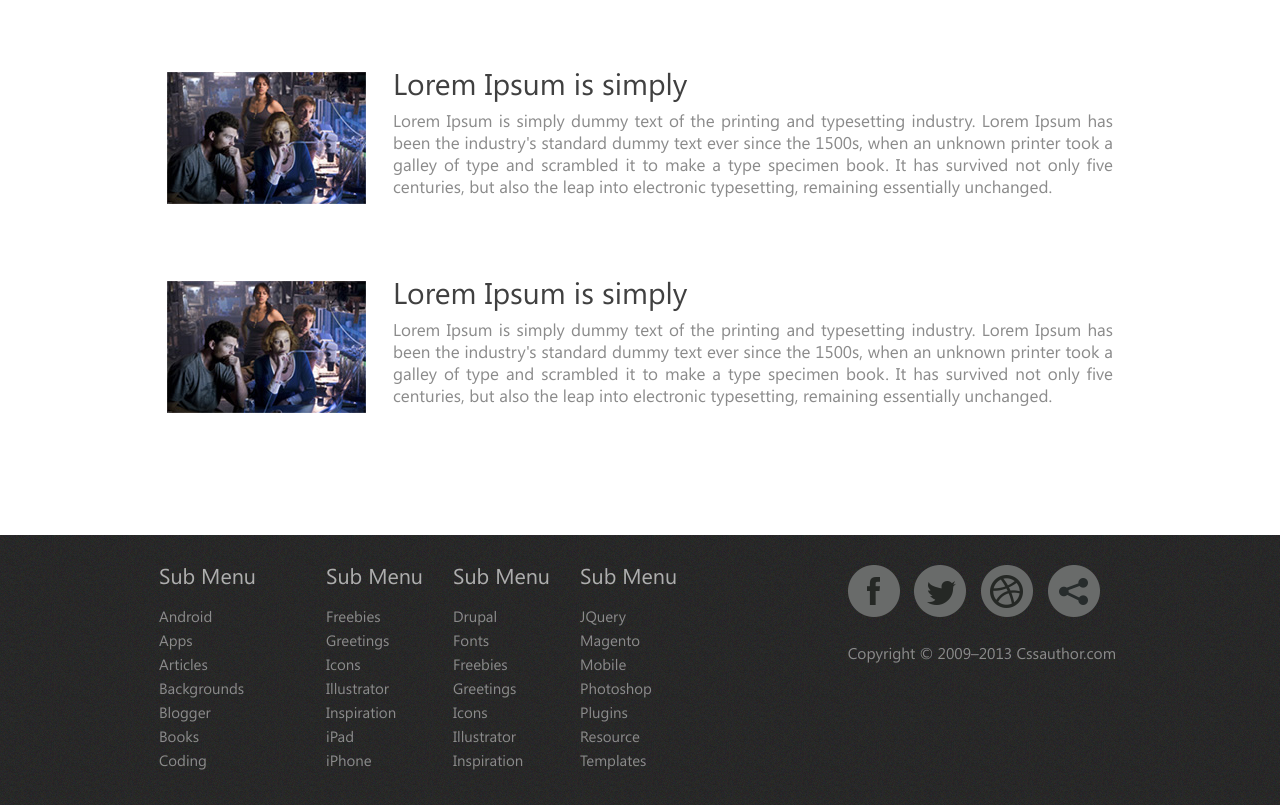
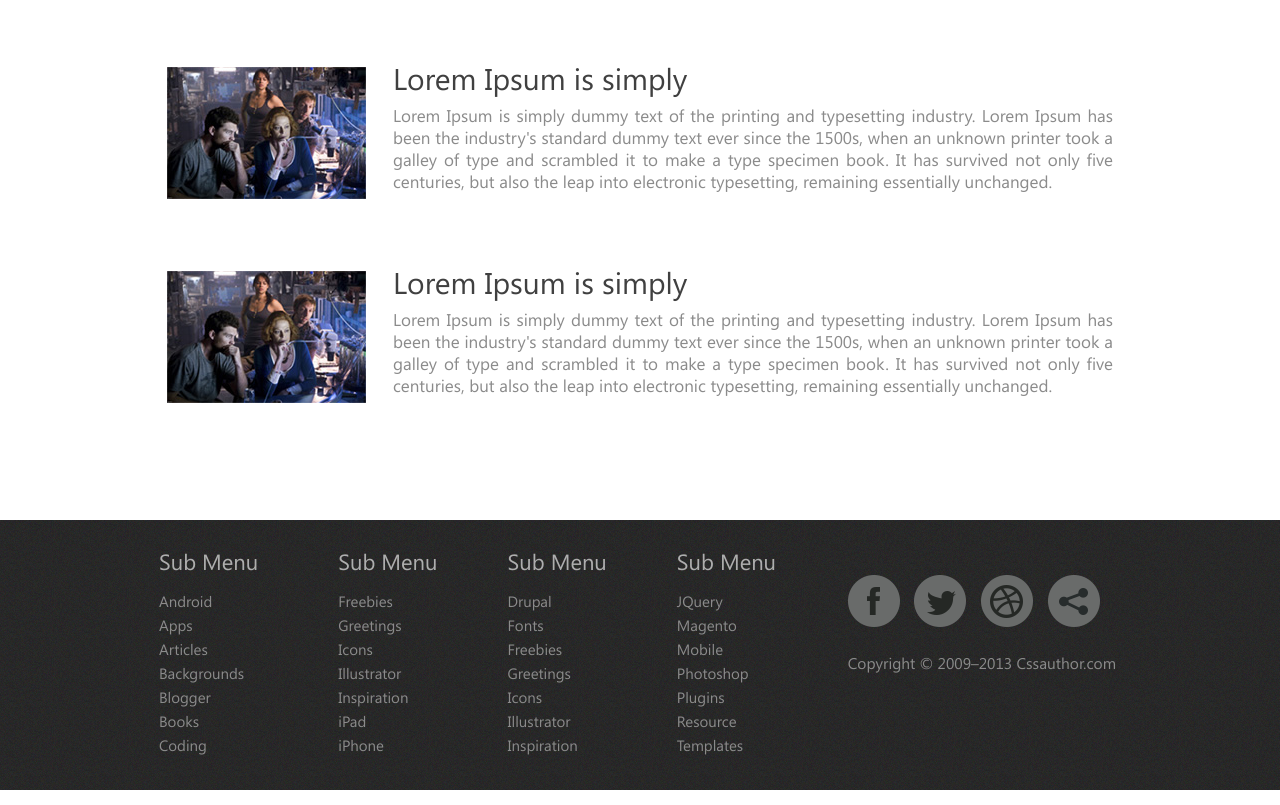
Before and after one commit to Gravituss/BionicHomework6, a plain HTML site: page index.html in a window 1280 px wide. Shown: the part 1254-2059 px from the top of the page. Drawn offline with Linux system fonts and the light colour scheme.

Commit message:
good night commit

```diff
--- a/css/style.css
+++ b/css/style.css
@@ -220,7 +220,7 @@ body{
 
 .news-block {
 	overflow: hidden;
-	margin-bottom: 75px;
+	margin-bottom: 70px;
 }
 
 .pic-block {
@@ -255,13 +255,13 @@ body{
 
 .sub-menu {
 	float: left;
-	margin-right: 30px;
+	margin-right: 70px;
 	margin-top: 30px;
 	margin-bottom: 30px;
 }
 
 .sub-menu:first-child {
-	margin-right: 70px;
+	margin-right: 80px;
 }
 
 .sub-menu a {
@@ -271,7 +271,7 @@ body{
 .footer-miniheader {
 	padding-bottom: 20px;
 	color: #aeaeae;
-	font-size: 21.5px;
+	font-size: 22px;
 }
 
 .footer-links li {
@@ -292,7 +292,7 @@ body{
 .icons-and-copyright {
 	float: right;
 	color: #8b8b8b;
-	margin-top: 30px;
+	margin-top: 55px;
 	position: relative;
 	right: 5px;
 
@@ -313,34 +313,42 @@ body{
 }
 
 #icons1 {
+	transition: all 0.5s ease;
 	background: url('../img/footer-icons.png') 0 0;
 }
 
 #icons1:hover {
+	transition: all 0.5s ease;
 	background: url('../img/footer-icons.png') 0 -56px;
 }
 
 #icons2 {
+	transition: all 0.5s ease;
 	background: url('../img/footer-icons.png') -77px 0;
 }
 
 #icons2:hover {
+	transition: all 0.5s ease;
 	background: url('../img/footer-icons.png') -77px -56px;
 }
 
 #icons3 {
+	transition: all 0.5s ease;
 	background: url('../img/footer-icons.png') -152px 0;
 }
 
 #icons3:hover {
+	transition: all 0.5s ease;
 	background: url('../img/footer-icons.png') -152px -56px;
 }
 
 #icons4 {
+	transition: all 0.5s ease;
 	background: url('../img/footer-icons.png') -225px 0;
 }
 
 #icons4:hover {
+	transition: all 0.5s ease;
 	background: url('../img/footer-icons.png') -225px -56px;
 }
 
```
